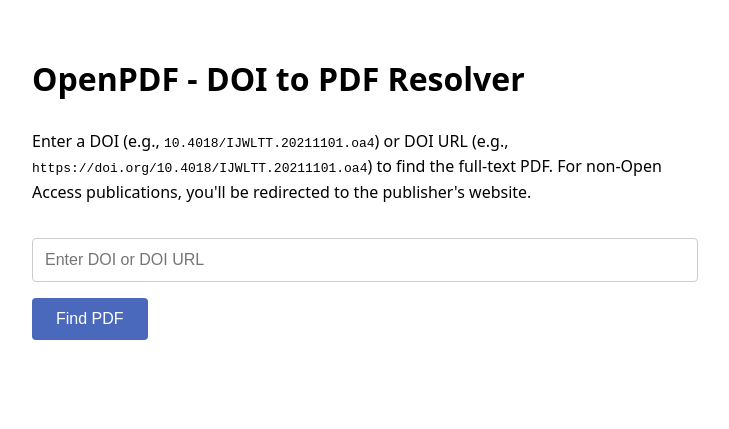
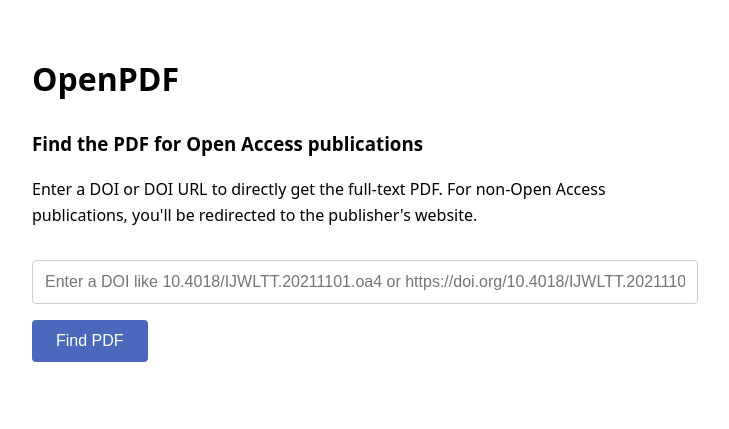
Before and after one commit to storytracer/openpdf, a plain HTML site: page index.html in a window 1280 px wide. Shown: the whole page, without its empty margins (288-1017 px from the left). Drawn offline with Linux system fonts and the light colour scheme.

Commit message:
Small fixes

```diff
--- a/index.html
+++ b/index.html
@@ -3,7 +3,7 @@
 <head>
   <meta charset="UTF-8">
   <meta name="viewport" content="width=device-width, initial-scale=1.0">
-  <title>OpenPDF - Get the PDF for Open Access Publications</title>
+  <title>OpenPDF</title>
   <style>
     /* Global styles */
     body {
@@ -70,21 +70,20 @@
 </head>
 <body>
   <div id="app-content">
-    <h1>OpenPDF - DOI to PDF Resolver</h1>
+    <h1>OpenPDF</h1>
+    <h3>Find the PDF for Open Access publications</h3>
 
     <div id="alert-container"></div>
 
     <p>
-      Enter a DOI (e.g., <code>10.4018/IJWLTT.20211101.oa4</code>) or DOI URL (e.g.,
-      <code>https://doi.org/10.4018/IJWLTT.20211101.oa4</code>) to find the full-text PDF.
-      For non-Open Access publications, you'll be redirected to the publisher's website.
+      Enter a DOI or DOI URL to directly get the full-text PDF. For non-Open Access publications, you'll be redirected to the publisher's website.
     </p>
 
     <form id="doi-form" class="doi-form">
       <input
         type="text"
         id="doi-input"
-        placeholder="Enter DOI or DOI URL"
+        placeholder="Enter a DOI like 10.4018/IJWLTT.20211101.oa4 or https://doi.org/10.4018/IJWLTT.20211101.oa4"
         required
       />
       <button type="submit">Find PDF</button>
```
